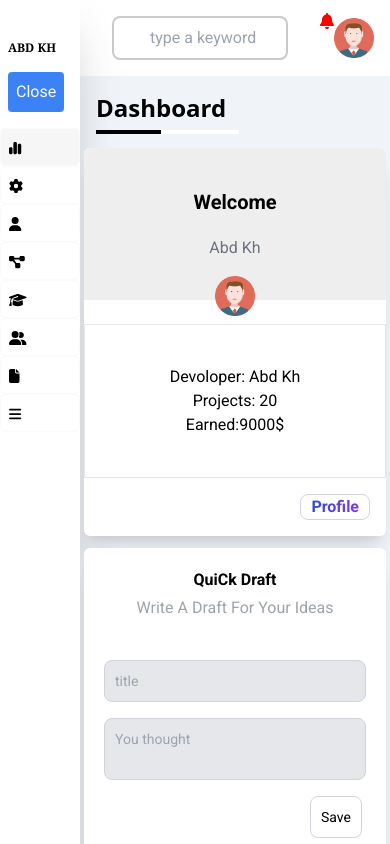
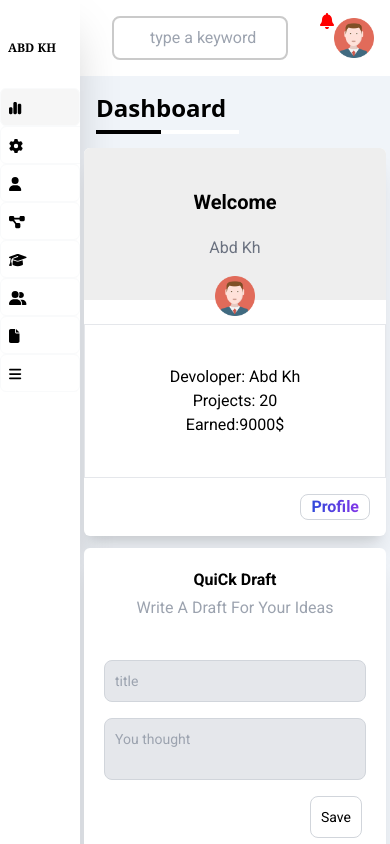
Before and after one commit to abdkh99/dashboard, a React (Vite) app: page / in a window 390 px wide. Shown: the top 844 px of the page. Built offline with nearby package versions, Linux system fonts and the light colour scheme.

Commit message:
fixed sidebar button

```diff
--- a/src/Components/Sidebar.jsx
+++ b/src/Components/Sidebar.jsx
@@ -1,4 +1,3 @@
-import React, { useState } from "react";
 import { NavLink } from "react-router-dom";
 import { FontAwesomeIcon } from "@fortawesome/react-fontawesome";
 import { faChartSimple } from "@fortawesome/free-solid-svg-icons";
@@ -12,7 +11,6 @@ import { faBars } from "@fortawesome/free-solid-svg-icons";
 
 const Sidebar = () => {
   const activeClassName = "bg-[#f6f6f6]";
-const [isOpen, setIsOpen] = useState(false);
   return (
     <div className="sidebar text-black bg-white p-10 relative shadow-2xl w-[220px] max-md:w-[60px]  items- overflow-hidden ">
       <h3
@@ -23,15 +21,6 @@ const [isOpen, setIsOpen] = useState(false);
       >
         ABD KH
       </h3>
-
-      <button
-        className="md:hidden p-2 bg-blue-500 text-white rounded translate-x-[-2rem] translate-y-[-1rem] "
-        onClick={() => setIsOpen(!isOpen)}
-      >
-        {isOpen ? "Open" : "Close"}
-      </button>
-
-
       <ul className=" w-full items-center absolute left-0 list-none">
         <li className="w-full">
           <NavLink
```
